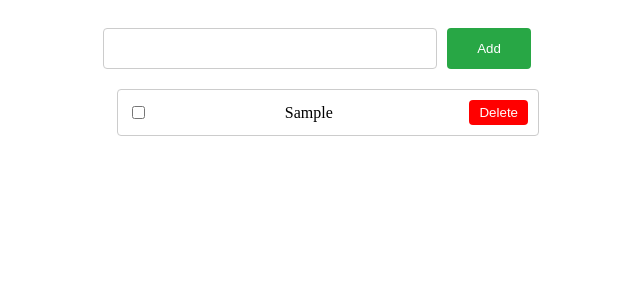
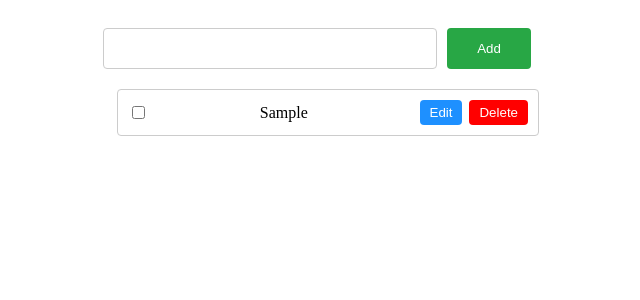
Before and after one commit to tainuth1/Introduction-React, a React (Vite) app: page / in a window 1280 px wide. Both pictures are taken after typing "Sample" into the empty fields and a click on the button "Add". Shown: the top 300 px of the page, without its empty margins (323-963 px from the left). Built offline with nearby package versions, Linux system fonts and the light colour scheme.

Commit message:
edit todo

```diff
--- a/src/todoList/Todo.jsx
+++ b/src/todoList/Todo.jsx
@@ -6,10 +6,17 @@ const Todo = () => {
   const [todos, setTodos] = useState(
     JSON.parse(localStorage.getItem("todo")) || []
   );
+  const [editId, setEditId] = useState(null);
+  const [updateValue, setUpdateValue] = useState("");
 
   // useEffect(() => {
   //   setTodos(JSON.parse(localStorage.getItem("todo")));
   // }, []);
+
+  useEffect(() => {
+    const todo = todos.find((todo) => todo.id == editId);
+    setUpdateValue(todo ? todo.title : "");
+  }, [editId]);
 
   const handleSubmit = (e) => {
     e.preventDefault();
@@ -52,6 +59,16 @@ const Todo = () => {
         />
         <button>Add</button>
       </form>
+      {editId && (
+        <form style={{ marginTop: "10px" }}>
+          <input
+            type="text"
+            value={updateValue}
+            onChange={(e) => setUpdateValue(e.target.value)}
+          />
+          <button>Update</button>
+        </form>
+      )}
       <ul>
         {todos.length == 0 ? (
           <li>List is empty</li>
@@ -68,7 +85,15 @@ const Todo = () => {
               >
                 {todo.title}
               </span>
-              <button onClick={() => deleteTodo(todo.id)}>Delete</button>
+              <div style={{ display: "flex", gap: "7px" }}>
+                <button
+                  style={{ backgroundColor: "dodgerblue" }}
+                  onClick={() => setEditId(todo.id)}
+                >
+                  Edit
+                </button>
+                <button onClick={() => deleteTodo(todo.id)}>Delete</button>
+              </div>
             </li>
           ))
         )}
```
